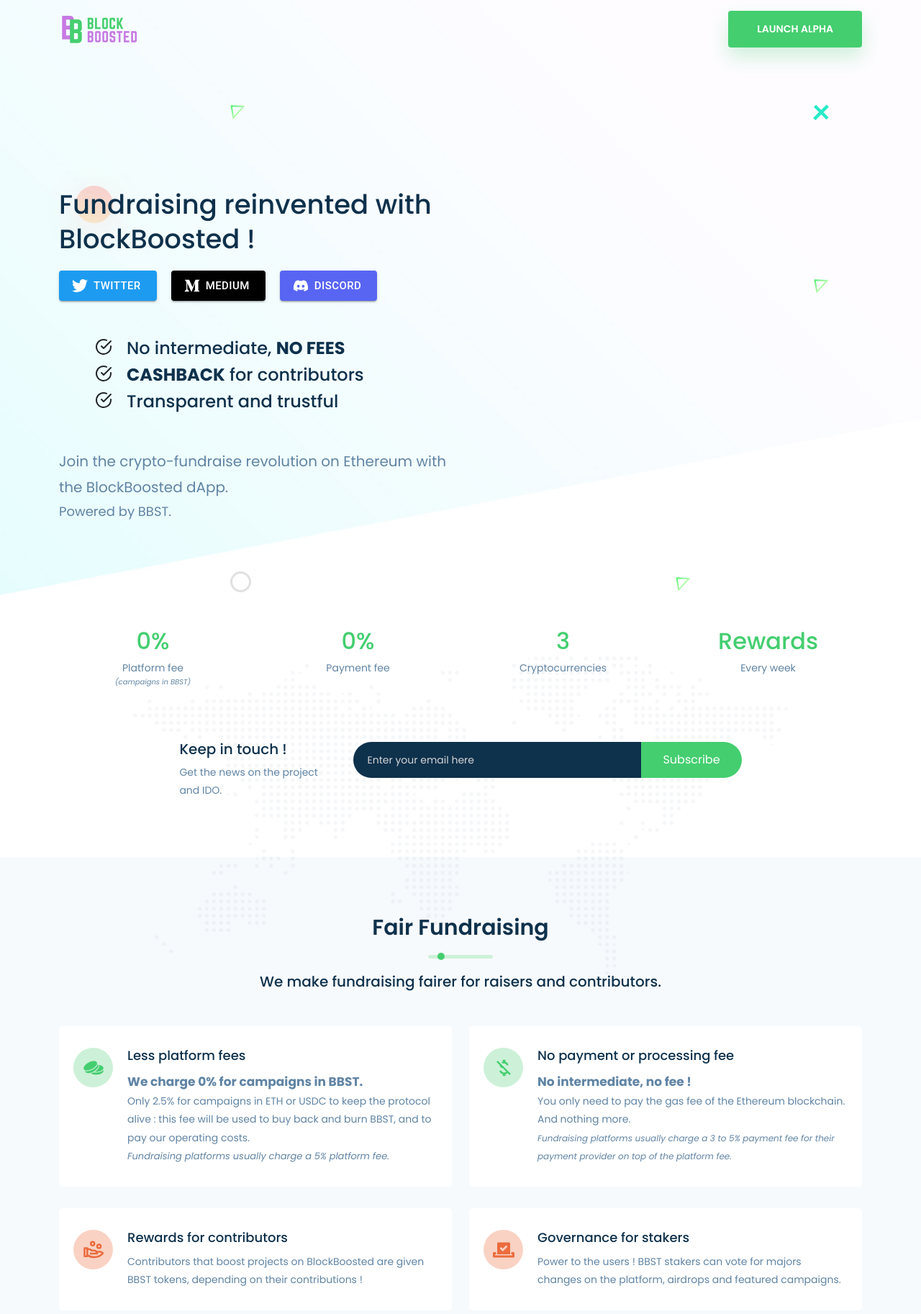
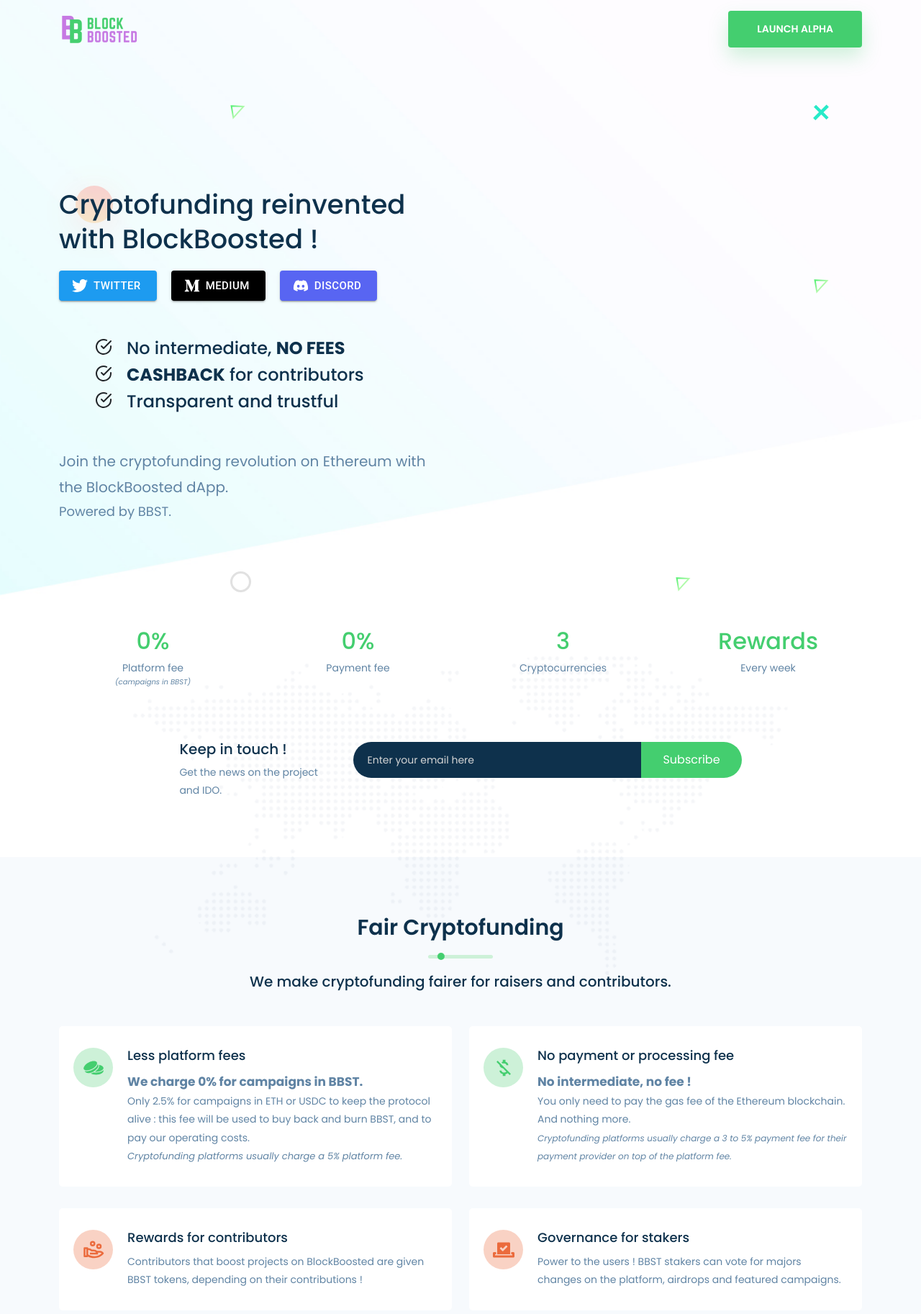
Before and after one commit to hazardeurrr/crowdfunding-crypto, a Next.js app in the folder startp-react/: page / in a window 1280 px wide. Shown: the top 1826 px of the page at 72% size. Built offline with nearby package versions, Linux system fonts and the light colour scheme; what react-toast-notifications would draw is missing.

Commit message:
changing wording

```diff
--- a/startp-react/components/Common/ShareIcons.js
+++ b/startp-react/components/Common/ShareIcons.js
@@ -60,7 +60,7 @@ const ShareIcons = (props) => {
         <TwitterShareButton className="share-icon"
           title={`Boost the campaign "${props.campaign.title}" with crypto on @blockboosted`}
           url={pageURL}
-          hashtags={["BlockBoosted", "Fundraise", "Crypto"]}
+          hashtags={["BlockBoosted", "Cryptofunding", "Crypto"]}
         >
           <TwitterIcon size={32} round={true} />
         </TwitterShareButton>
--- a/startp-react/components/ITStartup/Features.js
+++ b/startp-react/components/ITStartup/Features.js
@@ -19,7 +19,7 @@ const Features = () => {
 								</Link>
 							</h3>
 
-							<p>Most of the fundraising platforms charge 5% fees + payment fees. We charge only 1% to keep the project alive.</p>
+							<p>Most of the platforms charge 5% fees + payment fees. We charge only 1% to keep the project alive.</p>
 						</div>
 					</div>
 
--- a/startp-react/components/MachineLearning/MainBanner.js
+++ b/startp-react/components/MachineLearning/MainBanner.js
@@ -10,7 +10,7 @@ const MainBanner = () => {
                         <div className="ml-banner-content">
                             <h1>A new way to raise funds</h1>
 
-                                <p><h5>Fundraising reinvented.</h5>Less fees, more trust, community based.<br></br>Earn <Link href="/token"><a>BBST</a></Link> while supporting great projects !
+                                <p><h5>Cryptofunding reinvented.</h5>Less fees, more trust, community based.<br></br>Earn <Link href="/token"><a>BBST</a></Link> while supporting great projects !
                                 <br></br>Raise and contribute in crypto thanks to the Ethereum blockchain.</p>
 
                             <Link href="/form-campaign">
--- a/startp-react/components/_App/Footer.js
+++ b/startp-react/components/_App/Footer.js
@@ -75,7 +75,7 @@ const Footer = () => {
                                     </a>
                                 </Link>
                             </div>
-                            <p>BlockBoosted is an innovative fundraise ecosystem using the Ethereum Blockchain ! Less fees, more trust, better user experience and rewards for contributors.</p>
+                            <p>BlockBoosted is an innovative cryptofunding ecosystem using the Ethereum Blockchain ! Less fees, more trust, better user experience and rewards for contributors.</p>
 
 
 
--- a/startp-react/public/locales/en/translation.json
+++ b/startp-react/public/locales/en/translation.json
@@ -4,7 +4,7 @@
     "nofee" : "NO FEES",
     "forcontributors" : "for contributors",
     "transparent" : "Transparent and trustful",
-    "joinrevolution" : "Join the crypto-fundraise revolution on Ethereum with the BlockBoosted dApp.",
+    "joinrevolution" : "Join the cryptofunding revolution on Ethereum with the BlockBoosted dApp.",
 
     "platformf" : "Platform fee",
     "inbbst" : "campaigns in BBST",
@@ -14,19 +14,19 @@
     "keep" : "Keep in touch !",
     "getnews" : "Get the news on the project and IDO.",
 
-    "hero": "Fundraising reinvented with BlockBoosted !",
+    "hero": "Cryptofunding reinvented with BlockBoosted !",
     "heroDesc":"Less fees, more trust, better user experience and rewards for contributors.",
     "subscribe": "Subscribe to our newsletter for free to get the latest news on BlockBoosted and BBST Token Sale.",
     "emailAddress": "Enter your email here",
     "subscribeBtn" : "Subscribe !",
 
 
-    "title": "Fair fundraising",
-    "subtitle": "We make fundraising fairer for raisers and contributors.",
+    "title": "Fair Cryptofunding",
+    "subtitle": "We make cryptofunding fairer for raisers and contributors.",
     "fees": "Less platform fees",
     "chargedFees": "We charge 0% for campaigns in BBST.",
     "fees2": "Only 2.5% for campaigns in ETH or USDC to keep the protocol alive : this fee will be used to buy back and burn BBST, and to pay our operating costs. ",
-    "fees3": "Fundraising platforms usually charge a 5% platform fee.",
+    "fees3": "Cryptofunding platforms usually charge a 5% platform fee.",
     "repartition": "0% for campaigns in BBST, 2.5% for successfuls campaigns in ETH and USDC",
     "fees4":"We split the fee between the community fund (insurance & airdrops), the BBST burning and the payment of our fixed costs.",
     "noPayment": "No payment or processing fee",
@@ -36,7 +36,7 @@
     "rewardsevery": "Rewards",
     "everyweek": "Every week",
 
-    "charges": "Fundraising platforms usually charge a 3 to 5% payment fee for their payment provider on top of the platform fee.",
+    "charges": "Cryptofunding platforms usually charge a 3 to 5% payment fee for their payment provider on top of the platform fee.",
     "cashback":"Rewards for contributors",
     "boostCampaign":"Contributors that boost projects on BlockBoosted are given BBST tokens, depending on their contributions !",
     "governance":"Governance for stakers",
--- a/startp-react/public/locales/fr/translation.json
+++ b/startp-react/public/locales/fr/translation.json
@@ -25,7 +25,7 @@
     "fees": "Moins de frais de plateforme",
     "chargedFees": "Nous prenons 0% de frais pour les campagnes en BBST.",
     "fees2": "Seulement 2.5% pour les campagnes en ETH et USDC pour faire vivre le protocole : ces frais seront utilisés pour racheter et brûler des BBST et payer les coûts de fonctionnement. ",
-    "fees3": "Les plateformes de levée de fonds prennent en général 5% de frais.",
+    "fees3": "Les plateformes de financement participatif prennent en général 5% de frais.",
     "repartition": "0% pour les campagnes en BBST, 2.5% pour les camapagnes terminées en ETH et USDC",
     "fees4":"Les frais sont partagés entre le fond pour la communauté (assurance & airdrops),  le burn de BBST et le paiement nos frais fixes (audits, salaires, serveurs, taxes...).",
     "noPayment": "Pas de frais de paiement ni de traitement",
```
